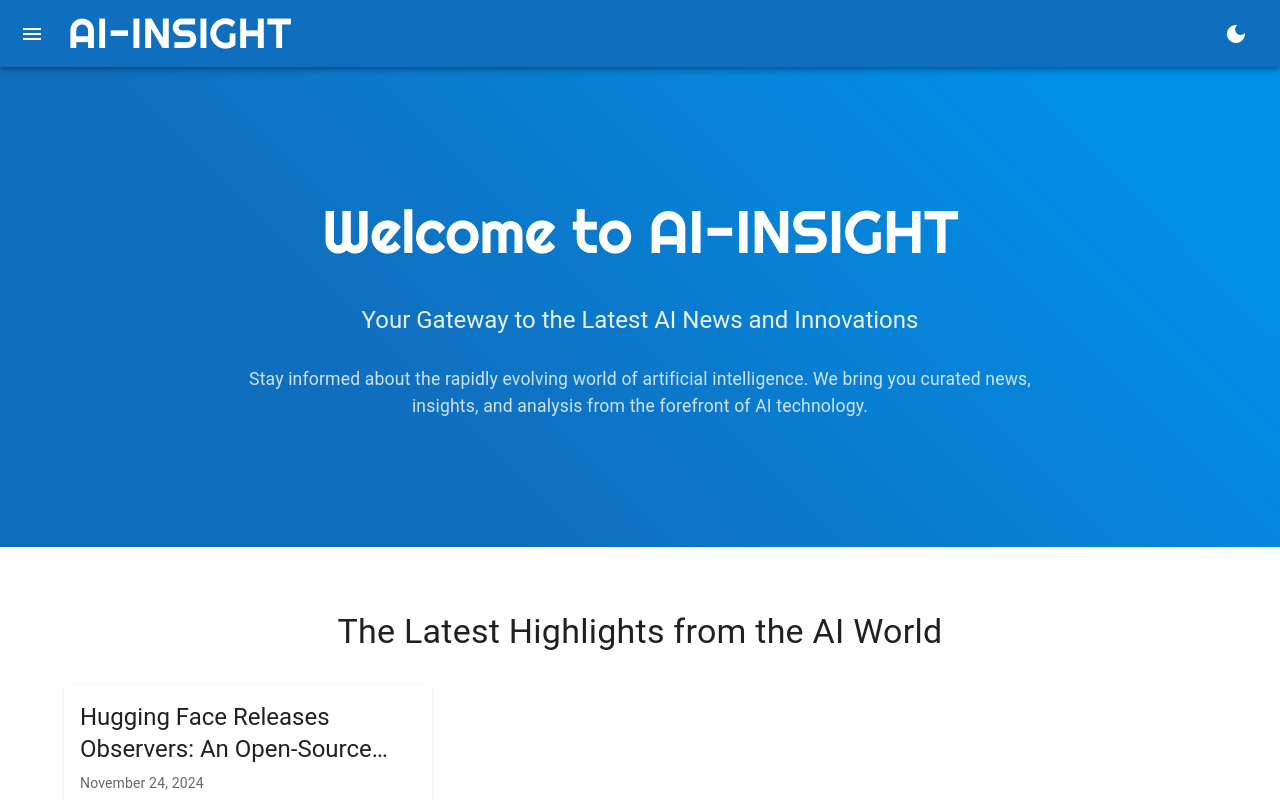
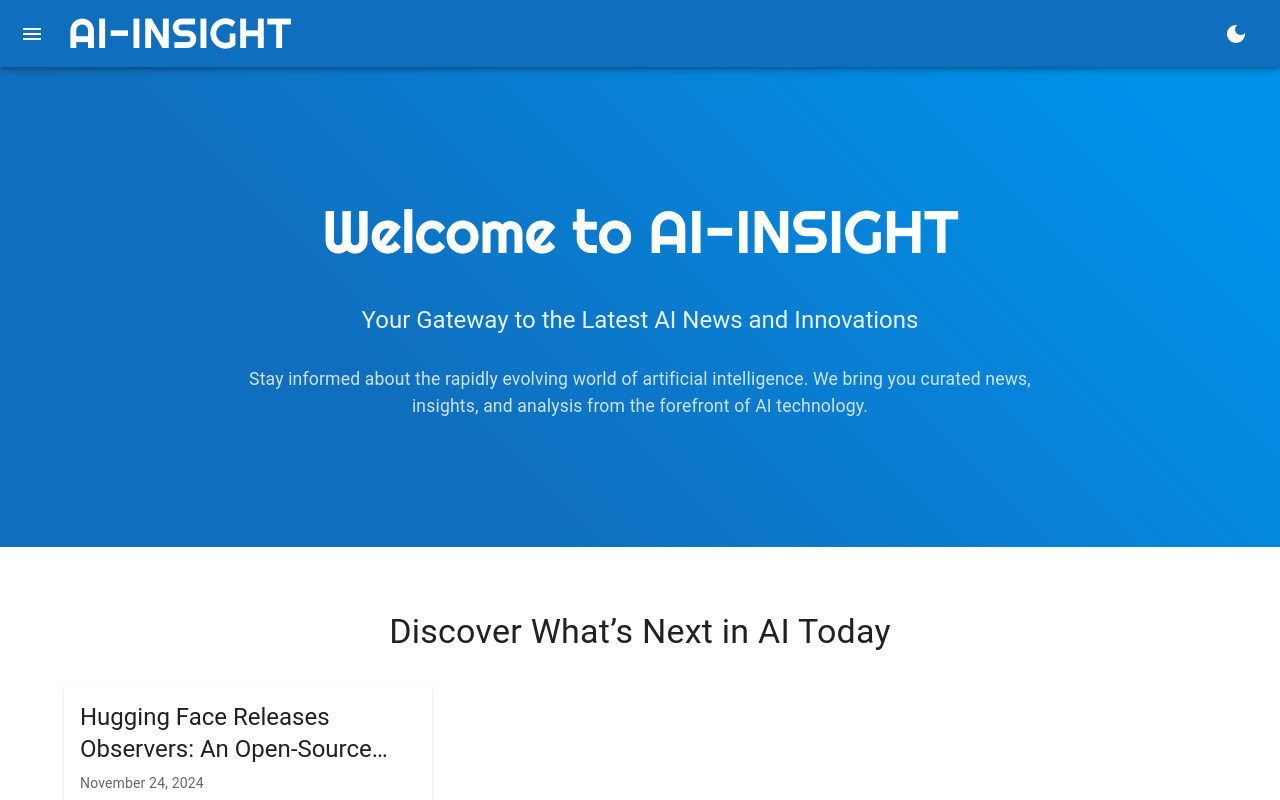
Before and after one commit to HHristov22/ai-insight, a Next.js app: page / in a window 1280 px wide. Shown: the top 800 px of the page. Built offline with nearby package versions, Linux system fonts and the light colour scheme.

Commit message:
Change title

```diff
--- a/src/pages/index.js
+++ b/src/pages/index.js
@@ -50,7 +50,8 @@
       <Hero />
       <Container maxWidth="lg" sx={{ my: 8 }}>
       <Typography variant="h4" align="center" sx={{ my: 4 }}>
-          The Latest Highlights from the AI World
+          {/* The Latest Highlights from the AI World */}
+          Discover What’s Next in AI Today
         </Typography>
         {loading ? (
           <Typography variant="h6" align="center">
```
